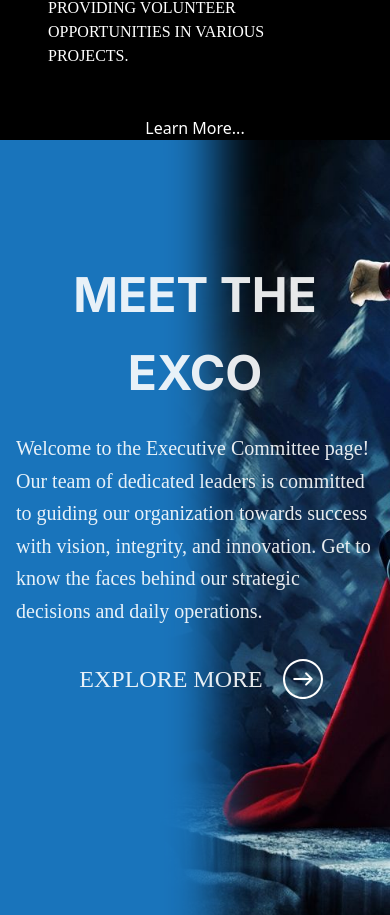
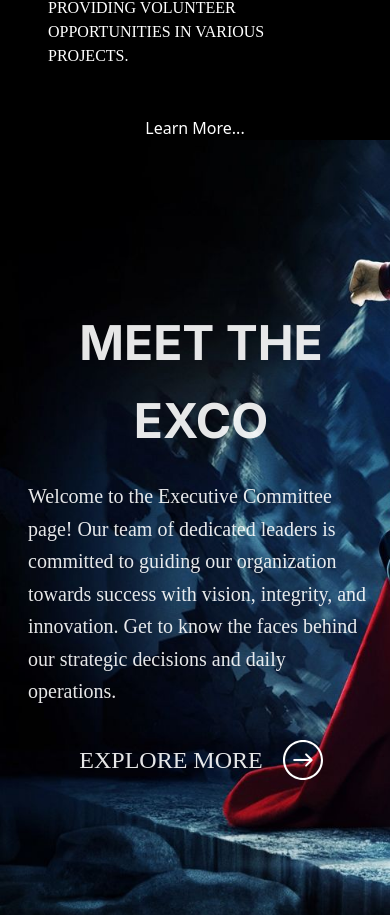
Before and after one commit to PathumUdayanga2002/human-society-web, a React (Vite) app: page /home in a window 390 px wide. Shown: the part 1614-2529 px from the top of the page. Built offline with nearby package versions, Linux system fonts and the light colour scheme.

Commit message:
MeetExco Update

```diff
--- a/src/components/MeetExco/MeetExco.jsx
+++ b/src/components/MeetExco/MeetExco.jsx
@@ -7,10 +7,11 @@ const MeetExco = () => {
   return (
     <div>
       <div class="relative h-[850px] min-w-full bg-[url('/src/assets/thor.jpg')] bg-cover bg-center min-h-{300px} sm:min-h-[300px] md:min-h-[600px] lg:min-h-[700px] xl:min-h-[800px] flex">
-          <img class="absolute h-[850px] w-full sm:min-h-[300px] md:min-h-[600px] lg:min-h-[700px] xl:min-h-[800px]" src='textback.png'/>
+          <img class="absolute h-[850px] hidden sm:hidden min-h-[300px] md:hidden min-h-[600px] lg:block min-h-[700px] xl:min-h-[800px]" src='textback.png'/>
           <div className='relative text-left text-white text-opacity-90 p-4 md:p-8 max-w-[600px]'>
-            <p className='mt-5 text-center font-bold text-5xl md:text-6xl sm:text-6xl mt-[100px] lg:text-6xl xl:text-6xl leading-relaxed font-inter'>MEET THE EXCO</p>
-            <p className='mt-5 justify-center text-xl md:text-2xl sm:text-2xl lg:text-2xl xl:text-2xl leading-relaxed font-alata'>
+            <br/><br />
+            <p className='mt-5 ml-3 text-center font-bold text-5xl md:text-6xl sm:text-6xl mt-[100px] lg:text-6xl xl:text-6xl leading-relaxed font-inter'>MEET THE EXCO</p>
+            <p className='mt-5 ml-3 justify-center text-xl md:text-2xl sm:text-2xl lg:text-2xl xl:text-2xl leading-relaxed font-alata'>
             Welcome to the Executive Committee page! Our team of dedicated leaders is committed to guiding our organization towards success with vision, integrity, and innovation. Get to know the faces behind our strategic decisions and daily operations.
             </p>
             <Link to='/meetexcopage'>{/*link update */}
```
